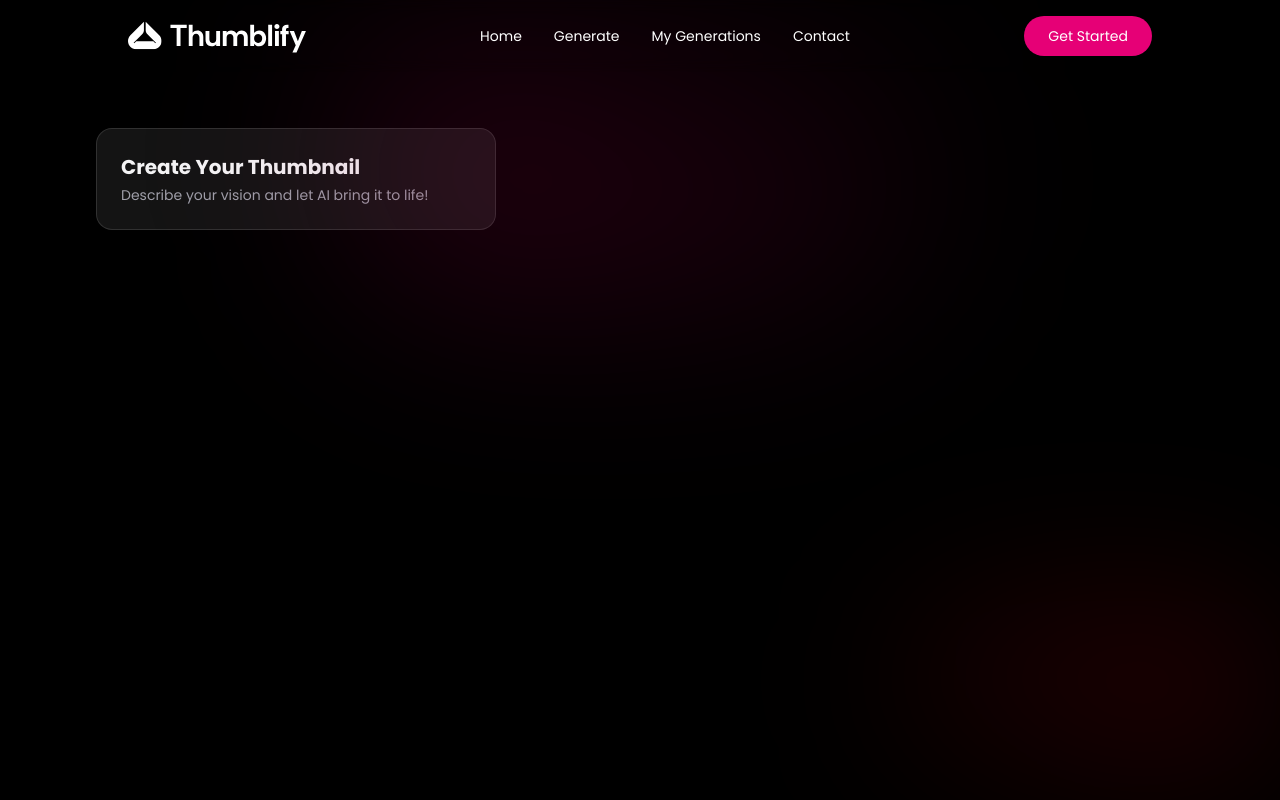
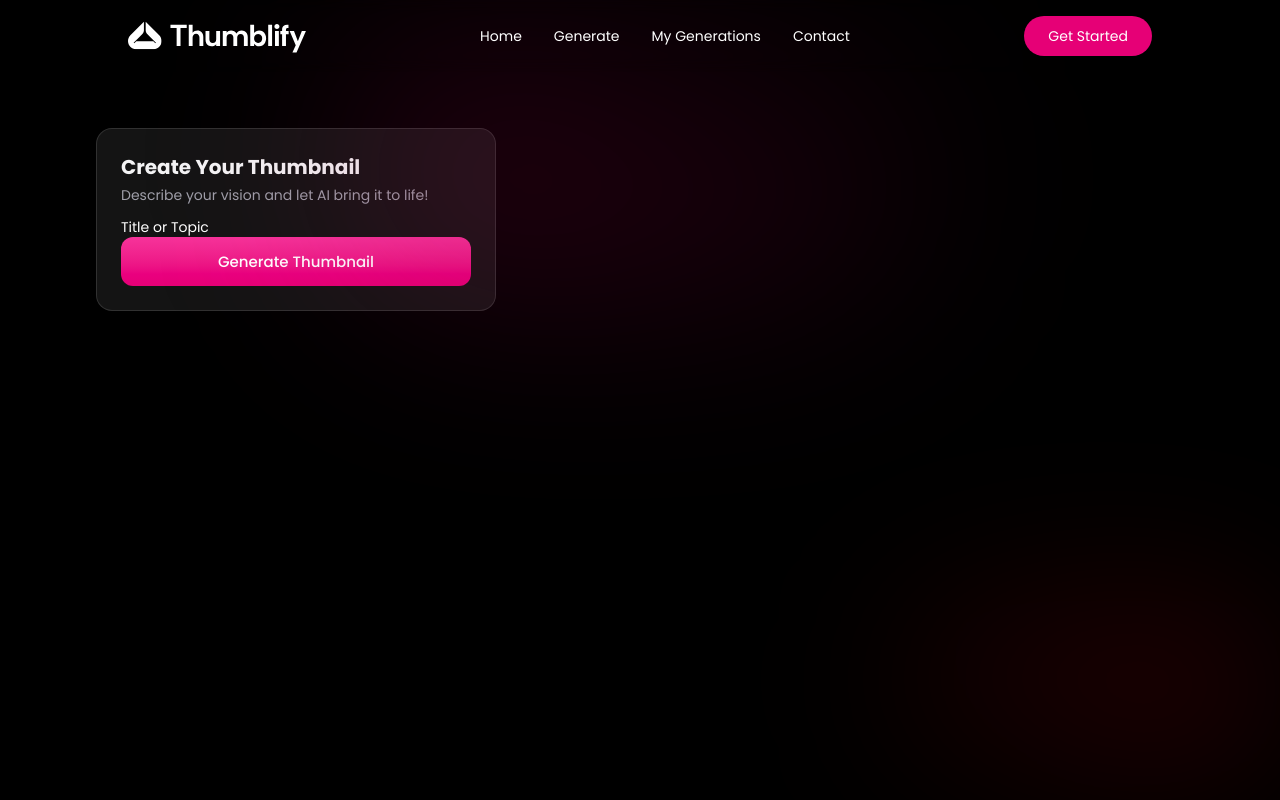
Before and after one commit to mvdevelop/ai-thumbnail-generator, a React (Vite) app in the folder reactjs/: page /generate in a window 1280 px wide. Shown: the top 800 px of the page. Built offline with nearby package versions, Linux system fonts and the light colour scheme.

Commit message:
feat: working on generate

```diff
--- a/reactjs/src/pages/Generate.tsx
+++ b/reactjs/src/pages/Generate.tsx
@@ -4,6 +4,7 @@ import { useParams } from "react-router-dom";
 import type { IThumbnail } from "../assets/assets";
 
 import SoftBackdrop from "../components/SoftBackdrop";
+import { button } from "motion/react-client";
 
 const Generate = () => {
 
@@ -26,12 +27,21 @@ const Generate = () => {
                 <div className="p-6 rounded-2xl bg-white/8 border border-white/12 shadow-xl space-y-6">
                   <div>
                     <h2 className="text-xl font-bold text-zinc-100 mb-1">Create Your Thumbnail</h2>
-                    <p className="text-sm text-zinc-400">Describe your vision and let AI bring it to life!</p>
+                    <p className="text-sm text-zinc-400 mb-3">Describe your vision and let AI bring it to life!</p>
 
                     <div className="space-y-5">
-
+                      {/* TITLE INPUT */}
+                      <div className="">
+                        <label>Title or Topic</label>
+                      </div>
                     </div>
 
+                    {/* BUTTON */}
+                    {!id && (
+                      <button className="text-[15px] w-full py-3.5 rounded-xl font-medium bg-linear-to-b from-pink-500 to-pink-600 hover:from-pink-700 disabled:cursor-not-allowed transition-colors">
+                        {loading ? "Generating..." : "Generate Thumbnail"}
+                      </button>
+                    )}
                   </div>
                 </div>
               </div>
```
